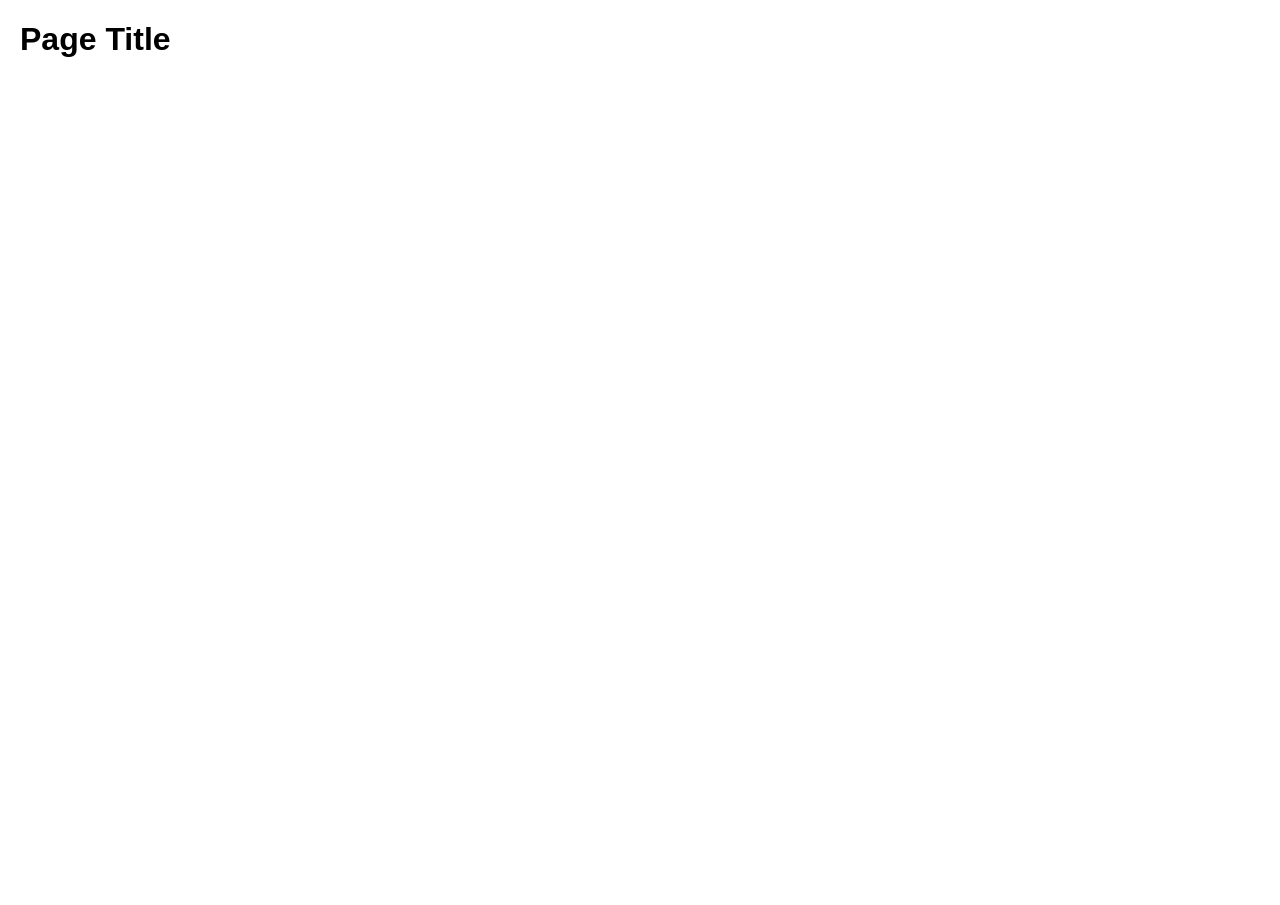
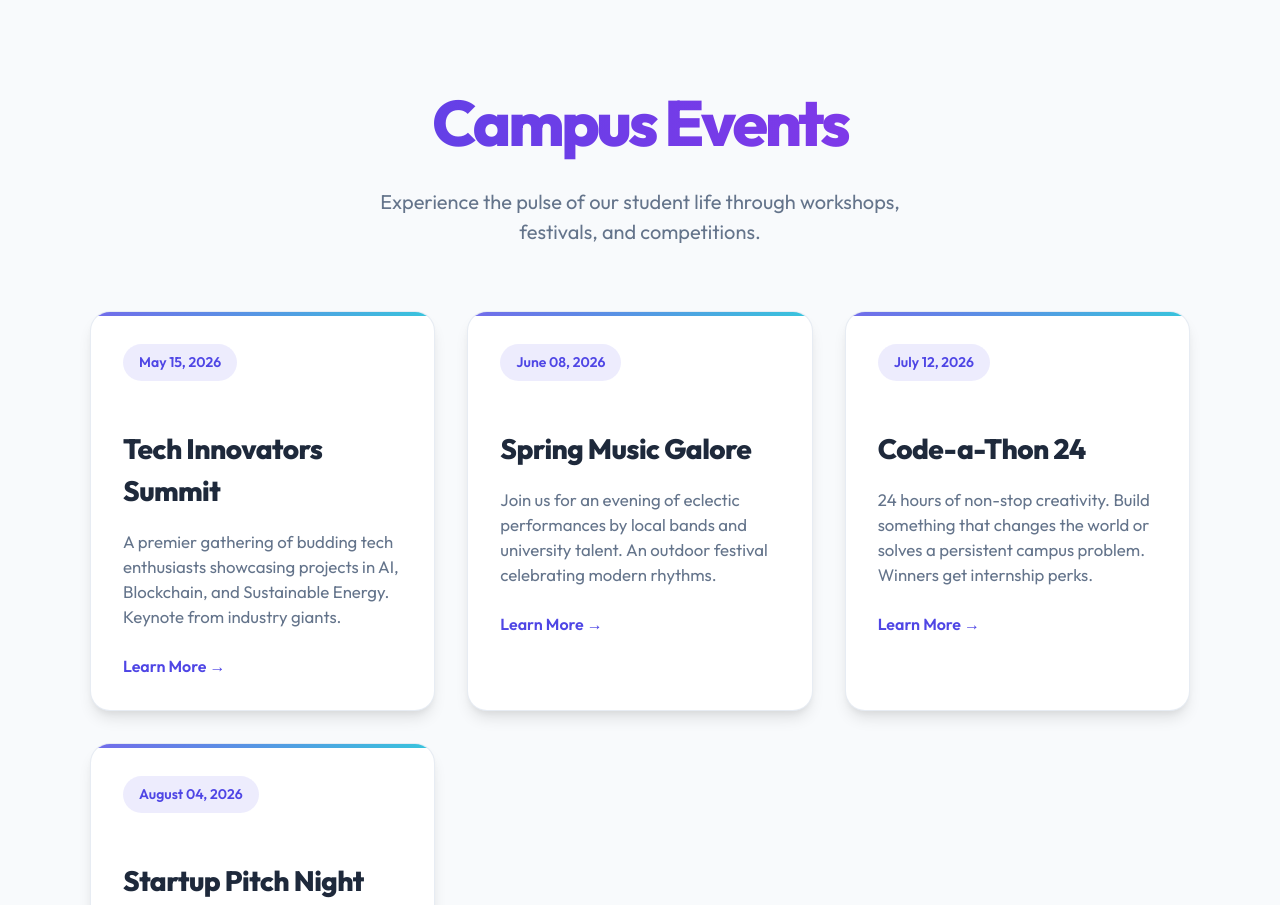
Before and after one commit to hassan3208/campus-events, a website: page src/packages.html in a window 1280 px wide. Shown: the top 905 px of the page. Before the commit the page ends 800 px from the top, so only its background shows below. Drawn offline with Linux system fonts and the light colour scheme.

Commit message:
Completed packages.html wrote body and its css

```diff
--- a/src/packages.html
+++ b/src/packages.html
@@ -1,22 +1,177 @@
 <!DOCTYPE html>
-<html>
+<html lang="en">
 <head>
-  <title>REPLACE THIS TITLE</title>
-  <link rel="stylesheet" href="../styles/style.css">
+    <meta charset="UTF-8">
+    <meta name="viewport" content="width=device-width, initial-scale=1.0">
+    <title>Upcoming Campus Events</title>
+    <link rel="stylesheet" href="../styles/style.css">
+    <link href="https://fonts.googleapis.com/css2?family=Outfit:wght@400;600;800&display=swap" rel="stylesheet">
+    <style>
+        :root {
+            --primary: #4f46e5;
+            --secondary: #9333ea;
+            --accent: #06b6d4;
+            --text-dark: #1e293b;
+            --text-light: #64748b;
+            --bg-white: #ffffff;
+            --bg-page: #f8fafc;
+        }
+
+        body {
+            font-family: 'Outfit', sans-serif;
+            background-color: var(--bg-page);
+            color: var(--text-dark);
+            margin: 0;
+            padding: 2rem 1rem;
+            line-height: 1.5;
+        }
+
+        .container {
+            max-width: 1100px;
+            margin: 0 auto;
+        }
+
+        header {
+            text-align: center;
+            margin-bottom: 4rem;
+        }
+
+        h1 {
+            font-size: clamp(2.5rem, 5vw, 4rem);
+            font-weight: 800;
+            margin-bottom: 1rem;
+            background: linear-gradient(to right, var(--primary), var(--secondary));
+            -webkit-background-clip: text;
+            -webkit-text-fill-color: transparent;
+            letter-spacing: -0.05em;
+        }
+
+        .subtitle {
+            font-size: 1.25rem;
+            color: var(--text-light);
+            max-width: 600px;
+            margin: 0 auto;
+        }
+
+        .events-container {
+            display: grid;
+            grid-template-columns: repeat(auto-fit, minmax(300px, 1fr));
+            gap: 2rem;
+        }
+
+        .event-card {
+            background: var(--bg-white);
+            border-radius: 20px;
+            padding: 2rem;
+            box-shadow: 0 10px 15px -3px rgba(0, 0, 0, 0.1), 0 4px 6px -2px rgba(0, 0, 0, 0.05);
+            border: 1px solid rgba(226, 232, 240, 0.8);
+            transition: all 0.3s cubic-bezier(0.4, 0, 0.2, 1);
+            position: relative;
+            overflow: hidden;
+        }
+
+        .event-card:hover {
+            transform: translateY(-8px) scale(1.02);
+            box-shadow: 0 25px 30px -10px rgba(0, 0, 0, 0.15);
+            border-color: var(--primary);
+        }
+
+        .event-card::after {
+            content: "";
+            position: absolute;
+            top: 0;
+            left: 0;
+            width: 100%;
+            height: 4px;
+            background: linear-gradient(to right, var(--primary), var(--accent));
+            opacity: 0.8;
+        }
+
+        .date-badge {
+            display: inline-block;
+            background: rgba(79, 70, 229, 0.1);
+            color: var(--primary);
+            font-weight: 600;
+            font-size: 0.875rem;
+            padding: 0.5rem 1rem;
+            border-radius: 50px;
+            margin-bottom: 1.5rem;
+        }
+
+        .event-title {
+            font-size: 1.75rem;
+            font-weight: 700;
+            margin-bottom: 1rem;
+            letter-spacing: -0.02em;
+        }
+
+        .event-description {
+            color: var(--text-light);
+            font-size: 1.05rem;
+            margin-bottom: 1.5rem;
+        }
+
+        .details-link {
+            display: inline-flex;
+            align-items: center;
+            color: var(--primary);
+            font-weight: 600;
+            text-decoration: none;
+            transition: color 0.2s;
+        }
+
+        .details-link:hover {
+            color: var(--secondary);
+        }
+
+        @media (max-width: 640px) {
+            body {
+                padding: 1rem;
+            }
+            .event-card {
+                padding: 1.5rem;
+            }
+        }
+    </style>
 </head>
 <body>
 
-  <!-- ============================= -->
-  <!-- TODO: Page Content Starts Here -->
-  <!-- Instructions:
-       1. Add your page-specific content
-       2. Keep design consistent with other pages
-       3. Do NOT break CSS link
-       4. Use proper headings (h1, h2, etc.)
-  -->
-  <!-- ============================= -->
+    <div class="container">
+        <header>
+            <h1>Campus Events</h1>
+            <p class="subtitle">Experience the pulse of our student life through workshops, festivals, and competitions.</p>
+        </header>
 
-  <h1>Page Title</h1>
+        <main class="events-container">
+            <article class="event-card">
+                <div class="date-badge">May 15, 2026</div>
+                <h2 class="event-title">Tech Innovators Summit</h2>
+                <p class="event-description">A premier gathering of budding tech enthusiasts showcasing projects in AI, Blockchain, and Sustainable Energy. Keynote from industry giants.</p>
+                <a href="#" class="details-link">Learn More &rarr;</a>
+            </article>
+
+            <article class="event-card">
+                <div class="date-badge">June 08, 2026</div>
+                <h2 class="event-title">Spring Music Galore</h2>
+                <p class="event-description">Join us for an evening of eclectic performances by local bands and university talent. An outdoor festival celebrating modern rhythms.</p>
+                <a href="#" class="details-link">Learn More &rarr;</a>
+            </article>
+
+            <article class="event-card">
+                <div class="date-badge">July 12, 2026</div>
+                <h2 class="event-title">Code-a-Thon 24</h2>
+                <p class="event-description">24 hours of non-stop creativity. Build something that changes the world or solves a persistent campus problem. Winners get internship perks.</p>
+                <a href="#" class="details-link">Learn More &rarr;</a>
+            </article>
+
+            <article class="event-card">
+                <div class="date-badge">August 04, 2026</div>
+                <h2 class="event-title">Startup Pitch Night</h2>
+                <p class="event-description">Watch the brightest student entrepreneurs pitch their business ideas to a panel of venture capitalists and professors. High-stakes and high-energy.</p>
+                <a href="#" class="details-link">Learn More &rarr;</a>
+            </article>
+        </main>
+    </div>
 
 </body>
 </html>
```
